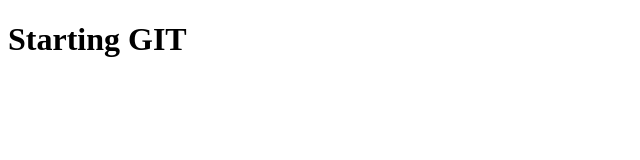
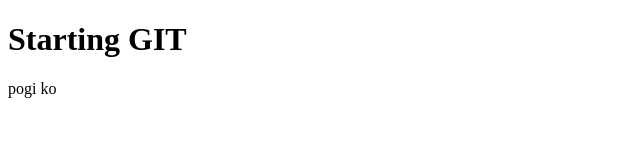
Before and after one commit to jjgonzaga07/test-repository, a plain HTML site: page index.html in a window 1280 px wide. Shown: the full height of the page, 0-640 px from the left. Drawn offline with Linux system fonts and the light colour scheme.

Commit message:
added paragraph

```diff
--- a/index.html
+++ b/index.html
@@ -7,5 +7,6 @@
 </head>
 <body>
     <h1>Starting GIT</h1>
+    <p>pogi ko</p>
 </body>
 </html>
```
